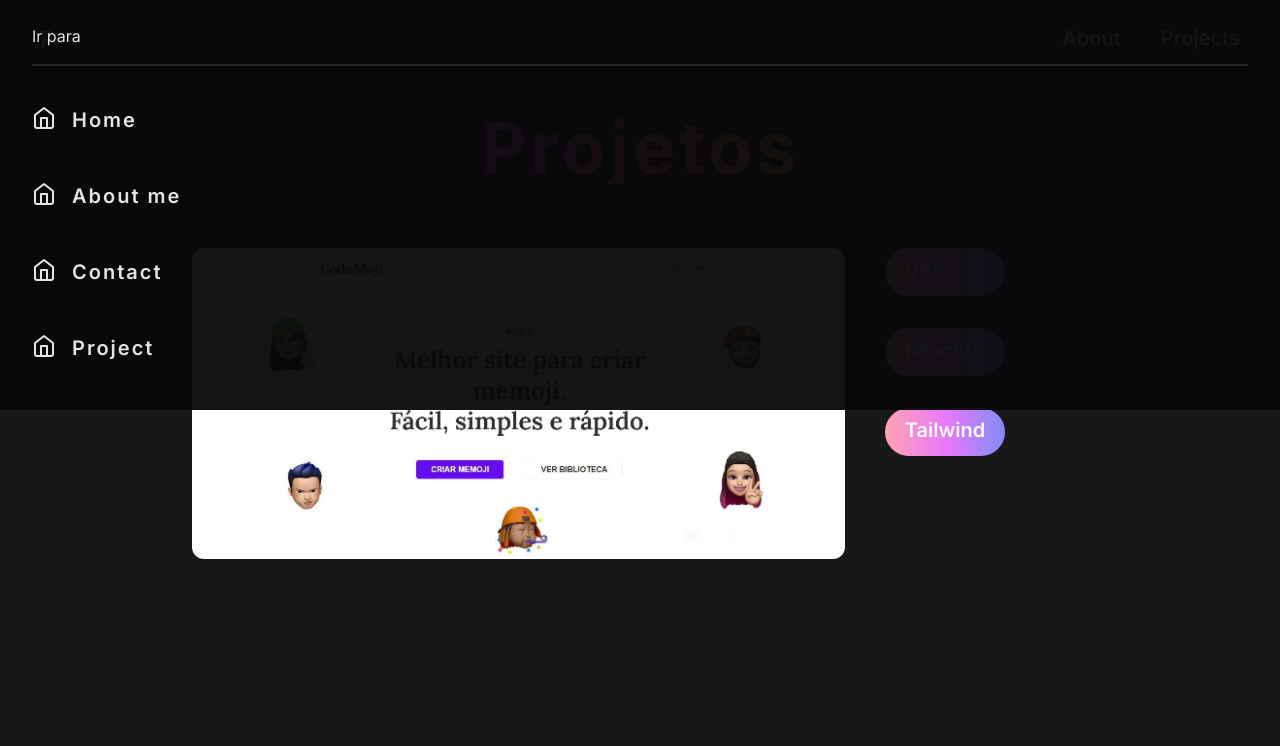
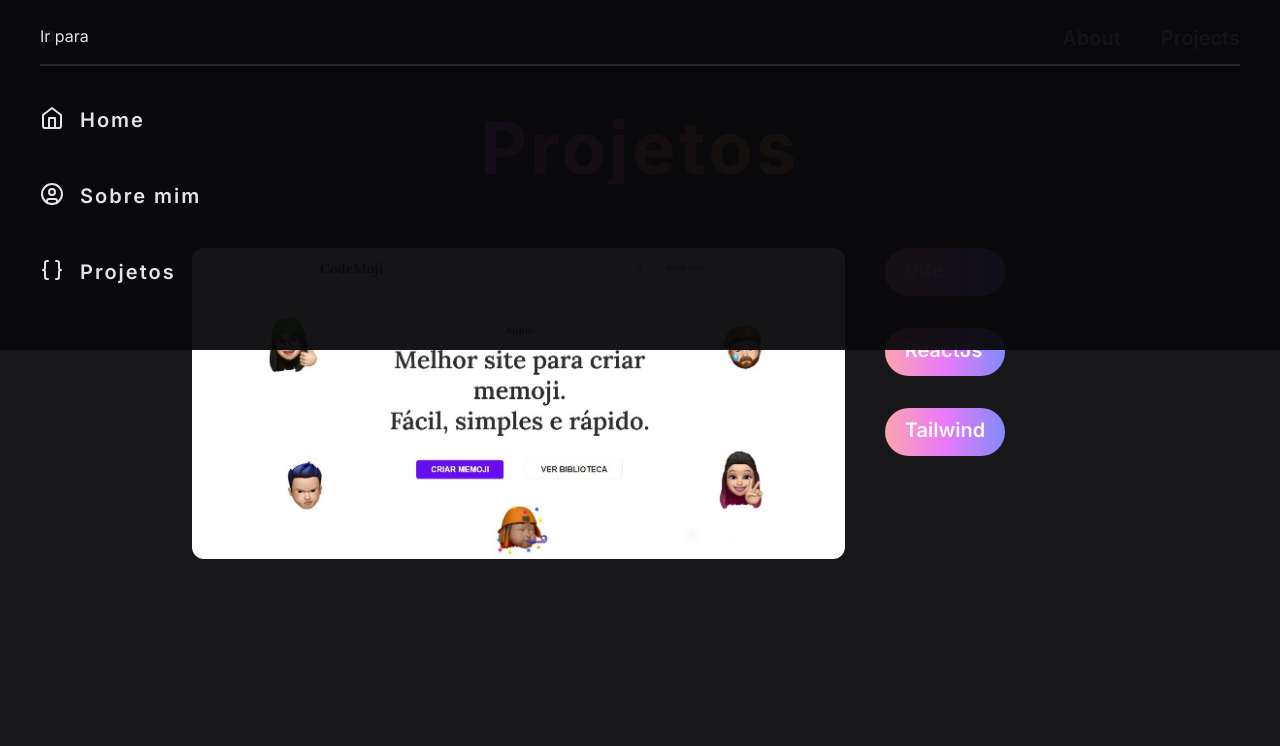
Before and after one commit to PabloJesusdaSilva/portfolio, a Next.js app: page /projects in a window 1280 px wide. Shown: the top 746 px of the page. Built offline with nearby package versions, Linux system fonts and the light colour scheme.

Commit message:
:fix: adding links to the meu

```diff
--- a/src/app/components/MenuModal.tsx
+++ b/src/app/components/MenuModal.tsx
@@ -10,34 +10,43 @@ import {
 const ModalMenu = () => {
    return (
       <article className='w-full h-full absolute'>
-         <nav className='w-full h-fit pt-6 pb-12 px-8 bg-zinc-950/95'>
+         <nav className='w-full h-fit pt-6 pb-16 px-10 bg-zinc-950/95'>
             <h4 className='mb-10 pb-4 border-b-2 border-zinc-800'>
                Ir para
             </h4>
             <ul className='space-y-12 tracking-widest font-semibold text-xl'>
-               <li className='flex'>
+               <li>
+                  <Link
+                     href='/'
+                     className='flex'
+                  >
                      <HomeIcon />
                      <span className='pl-4'>
                         Home
                      </span>
+                  </Link>
                </li>
-               <li className='flex'>
-                  <HomeIcon />
+               <li>
+                  <Link
+                     href='/about-me'
+                     className='flex'
+                  >
+                     <UserCircleIcon />
                      <span className='pl-4'>
-                     About me
+                        Sobre mim
                      </span>
+                  </Link>
                </li>
-               <li className='flex'>
-                  <HomeIcon />
+               <li>
+                  <Link
+                     href='/projects'
+                     className='flex'
+                  >
+                     <BracesIcon />
                      <span className='pl-4'>
-                     Contact
+                        Projetos
                      </span>
-               </li>
-               <li className='flex'>
-                  <HomeIcon />
-                  <span className='pl-4'>
-                     Project
-                  </span>
+                  </Link>
                </li>
             </ul>
          </nav>
```
Lines whose indentation alone changed are shown as unchanged.
